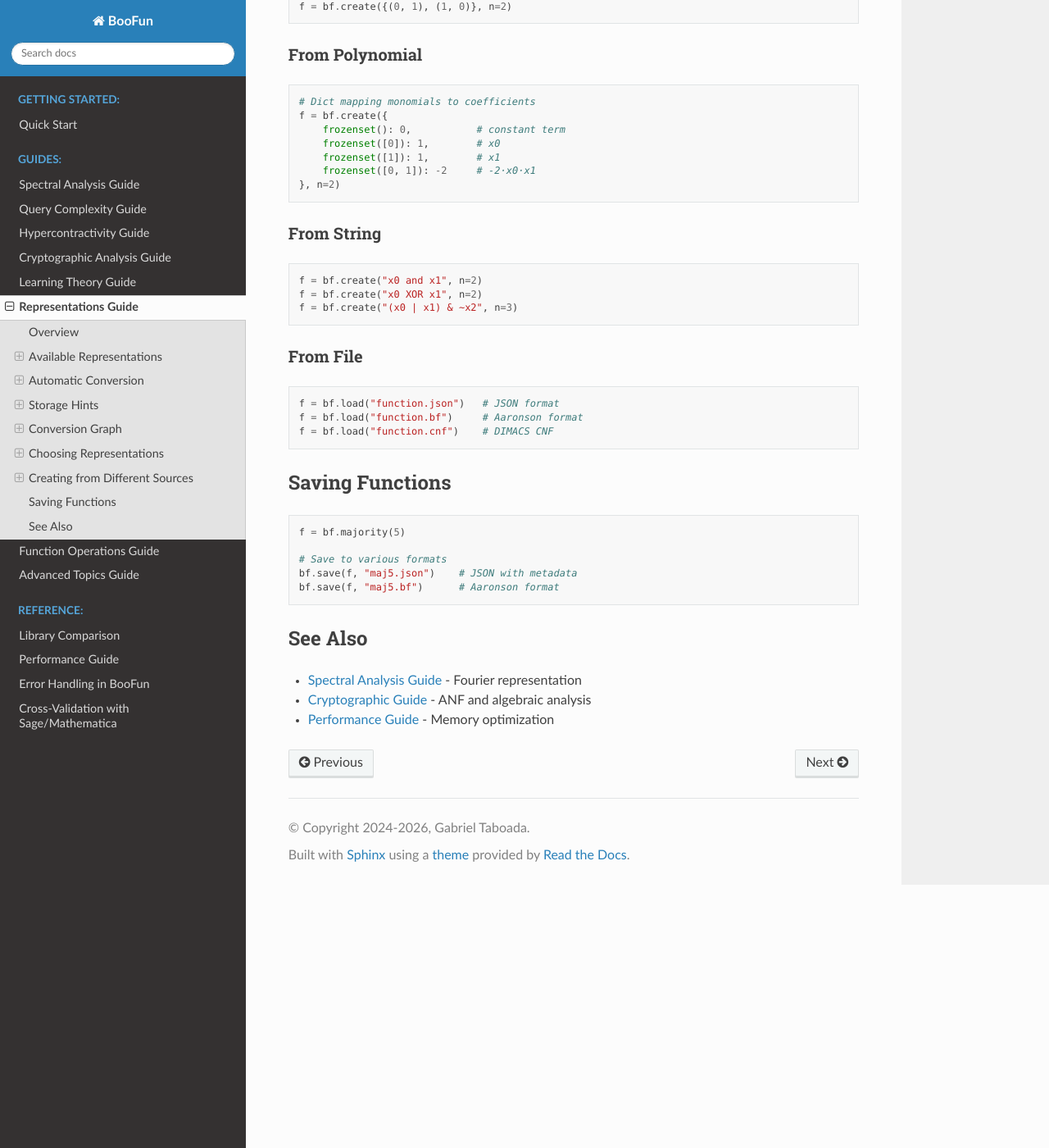
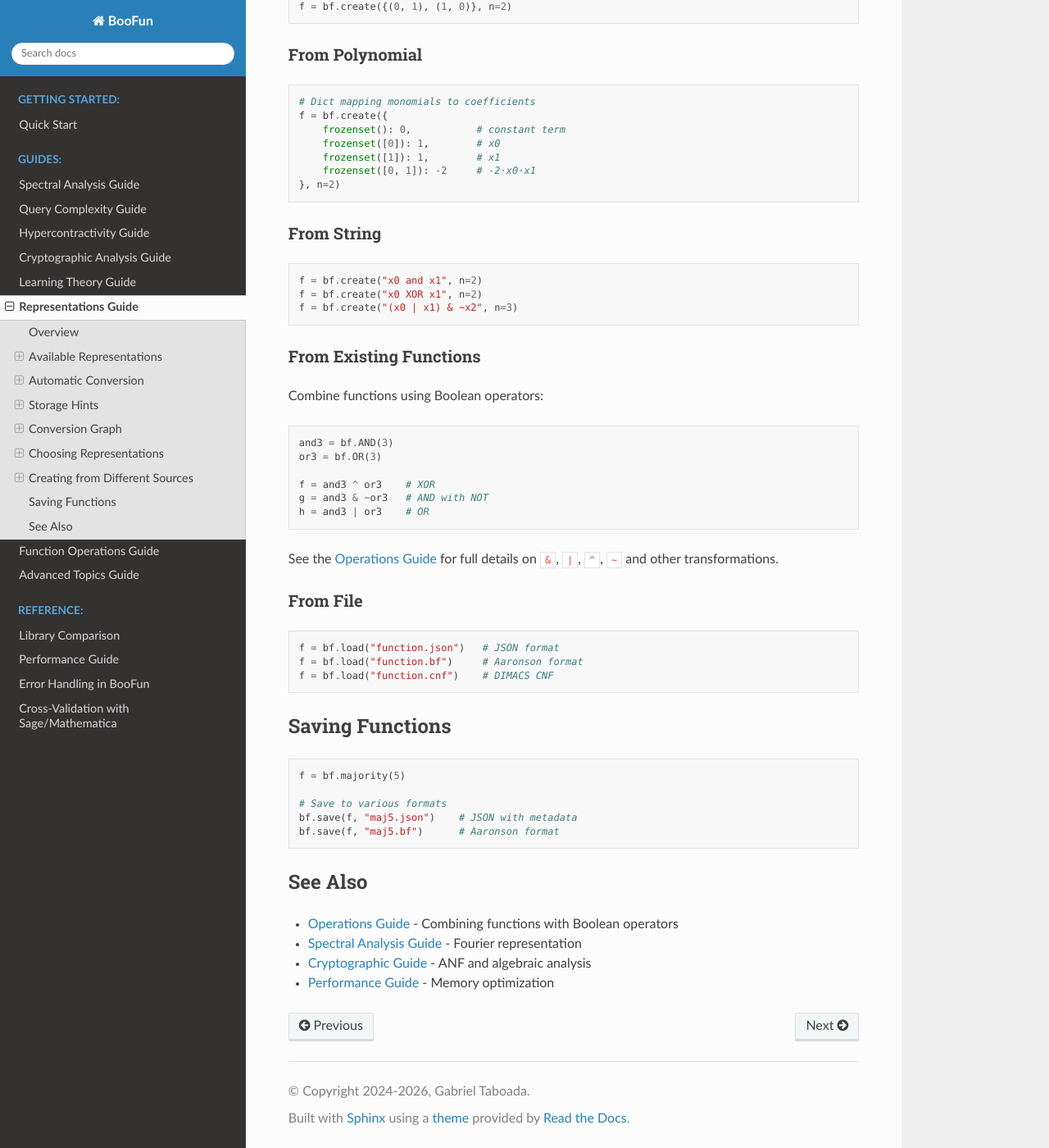
Before and after one commit to GabbyTab/boofun, a Sphinx documentation site: the page built from docs/guides/representations.md, in a window 1280 px wide and 1400 px high, scrolled down 6316 px. Shown: the whole window at 82% size. Built offline with Sphinx 7.4.7 and the Read the Docs theme 3.1.0, drawn with Linux system fonts in a browser that asks for light colours.

Commit message:
docs: add cross-references between Representations and Operations guides
- Representations now mentions combining functions with operators
- Operations links back to Representations for creating from data
- Both guides link to each other in See Also sections
- Clarifies the two questions:
  - Representations: 'How do I create a function from data?'
  - Operations: 'What can I do with functions I have?'

````diff
--- a/docs/guides/representations.md
+++ b/docs/guides/representations.md
@@ -321,6 +321,21 @@ f = bf.create("x0 XOR x1", n=2)
 f = bf.create("(x0 | x1) & ~x2", n=3)
 ```
 
+### From Existing Functions
+
+Combine functions using Boolean operators:
+
+```python
+and3 = bf.AND(3)
+or3 = bf.OR(3)
+
+f = and3 ^ or3    # XOR
+g = and3 & ~or3   # AND with NOT
+h = and3 | or3    # OR
+```
+
+See the [Operations Guide](operations.md) for full details on `&`, `|`, `^`, `~` and other transformations.
+
 ### From File
 
 ```python
@@ -341,6 +356,7 @@ bf.save(f, "maj5.bf")      # Aaronson format
 
 ## See Also
 
+- [Operations Guide](operations.md) - Combining functions with Boolean operators
 - [Spectral Analysis Guide](spectral_analysis.md) - Fourier representation
 - [Cryptographic Guide](cryptographic.md) - ANF and algebraic analysis
 - [Performance Guide](../performance.md) - Memory optimization
````
Also changed, not shown: docs/guides/operations.md (+2 -0 lines).
